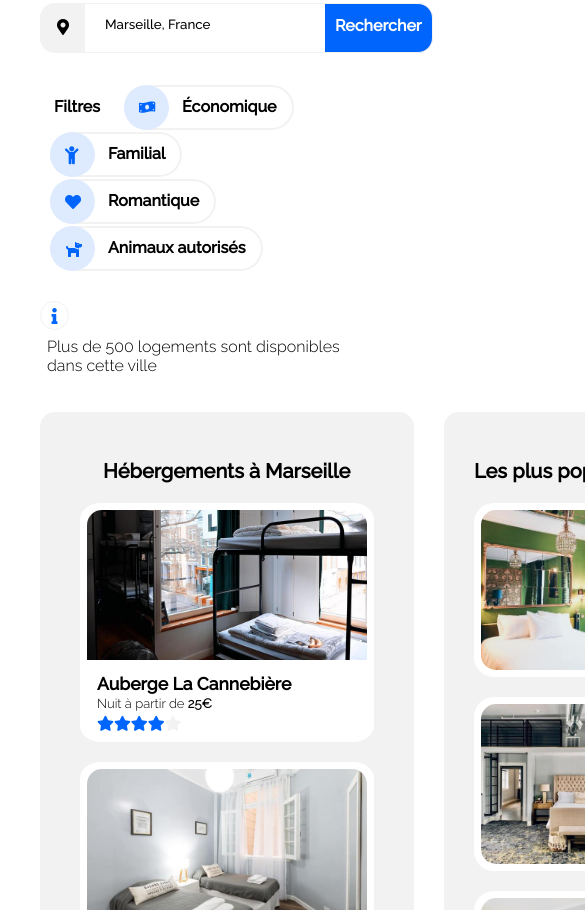
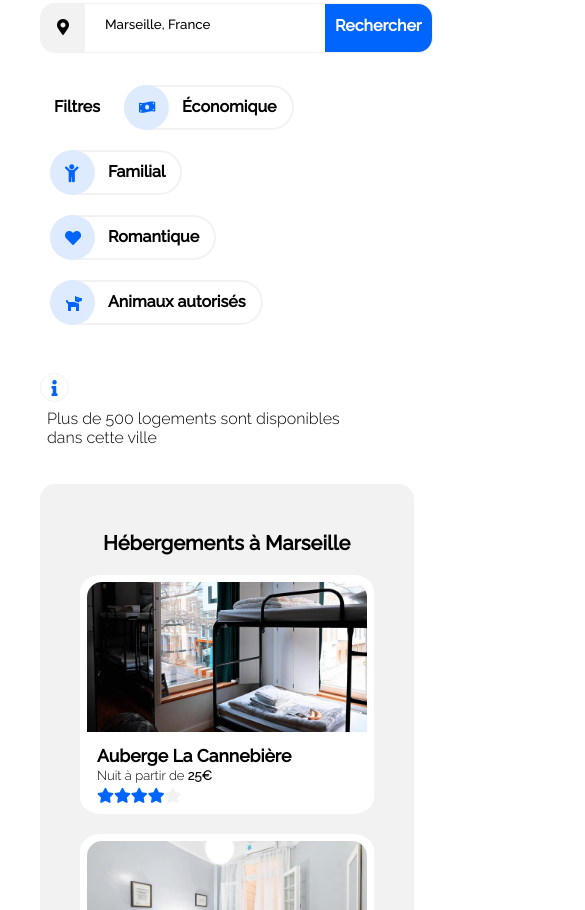
Before and after one commit to adrianpaulstaron/adrianpaulstaron-OCP2, a plain HTML site: page index.html in a window 390 px wide. Shown: the part 190-1100 px from the top of the page, 585 px wide, since content can reach past the window. Drawn offline with Linux system fonts and the light colour scheme.

Commit message:
introduced responsive

```diff
--- a/style.css
+++ b/style.css
@@ -64,6 +64,14 @@ nav {
     grid-template-columns: repeat(2, 1fr);
     text-align: center;
 }
+
+@media screen and (max-width: 920px){
+    nav {
+        display: grid;
+        grid-template: "a a a";
+    }
+}
+
 
 .navigation {
 
@@ -182,6 +190,7 @@ a.searchbutton {
     margin-left: 10px;
     margin-right: 10px;
     margin-top: 2px;
+    margin-bottom: 18px
 }
 .filtertypes:hover{
     color:#0065FC;
@@ -257,19 +266,35 @@ a.searchbutton {
 
 #lodging {
     display: grid;
-    grid-template-columns: 2fr 1fr;
     margin-top: 30px;
+    grid-gap: 30px;
+    grid-template-columns: 4fr 460px;
+}
+
+@media screen and (max-width: 920px){
+    #lodging {
+        display: grid;
+        margin-top: 30px;
+        grid-gap: 30px;
+        grid-template: "a";
+    }
 }
 
 #alllodging {
     display: flex;
     flex-direction: column;
-    margin-right: 30px;
     padding: 30px;
     background-color: #F2F2F2;
     border-radius: 15px;
     font-size: 15px;
 }
+
+@media screen and (max-width: 920px){
+    #alllodging {
+
+    }
+}
+
 
 #lodginglocation {
     margin-left: 33px;
```
Also changed, not shown: index.html (+2 -1 lines), 2 other files.
